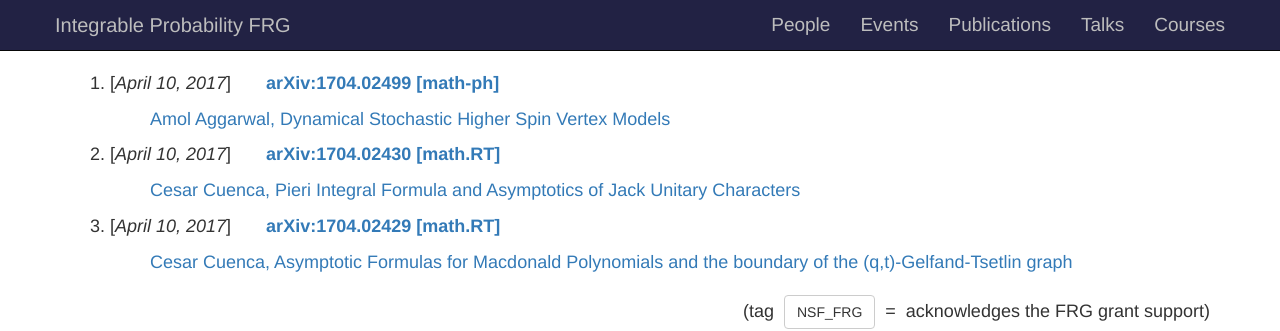
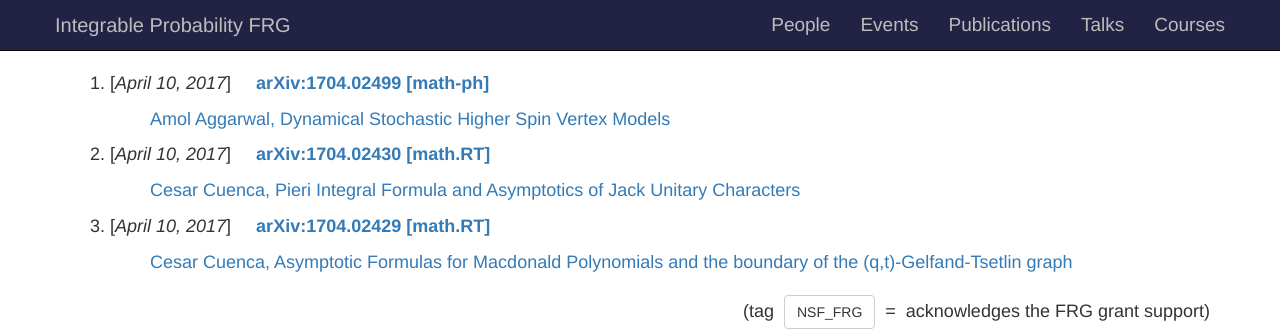
Before and after one commit to int-prob/int-prob-code, a Jekyll site: the page built from publications.md, in a window 1280 px wide. Shown: the top 331 px of the page. Built offline with Jekyll 4.4.1, drawn with Linux system fonts in a browser that asks for light colours.

Commit message:
less spaces

```diff
--- a/publications.md
+++ b/publications.md
@@ -9,13 +9,13 @@ layout: default
   {% if tag == "publication" %}
   <li>
     [<i>{{ post.date | date: "%B %-d, %Y" }}</i>]
-    &nbsp;&nbsp;
+    &nbsp;
     {% for tag in post.tags %}
     {% if tag != "publication" %}
     <a href="{{site.url }}/blog/tags/{{ tag }}" title="View posts tagged with &quot;{{ tag }}&quot;"
     class="btn btn-default" role="button">{{ tag }}</a>{% if forloop.last != true %}{% endif %}{% endif %}
     {% endfor %}
-    &nbsp;&nbsp;
+    &nbsp;
     <b><a href="{{site.url }}{{ post.url }}">{{ post.title }}</a></b>
     <table>
       <tr>
```
